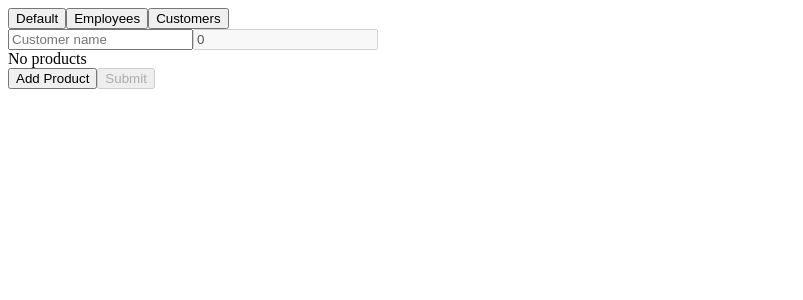
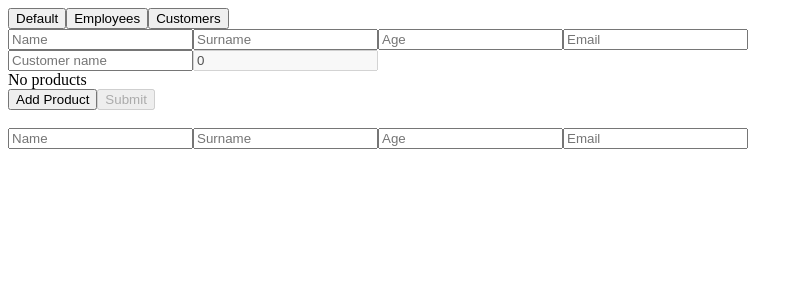
Before and after one commit to mpiccinnonode/ng-training, an Angular app: page /products in a window 1280 px wide. Shown: the top 300 px of the page, without its empty margins (0-803 px from the left). Built offline with nearby package versions, Linux system fonts and the light colour scheme.

Commit message:
reusable form

```diff
--- a/src/app/products/multiple-products-form/models/products-form.model.ts
+++ b/src/app/products/multiple-products-form/models/products-form.model.ts
@@ -1,7 +1,9 @@
-import { FormArray, FormControl } from '@angular/forms';
+import { FormArray, FormControl, FormGroup } from '@angular/forms';
+import { PersonForm } from '../../../../shared/person-form/models/person-form.model';
 
 export interface ProductsForm {
   customerName: FormControl<string | null>;
   customerAge: FormControl<number | null>;
+  customerData: FormGroup<PersonForm>;
   productNames: FormArray<FormControl<string | null>>;
 }
--- a/src/app/products/multiple-products-form/multiple-products-form.component.html
+++ b/src/app/products/multiple-products-form/multiple-products-form.component.html
@@ -1,4 +1,5 @@
 <form [formGroup]="form">
+  <app-person-form [form]="customerDataSubForm"></app-person-form>
   <input type="text" formControlName="customerName" placeholder="Customer name">
   <input type="number" formControlName="customerAge" placeholder="Customer age">
   <div formArrayName="productNames">
@@ -13,3 +14,5 @@
   <button (click)="addProductName()">Add Product</button>
   <button [disabled]="form.invalid" (click)="submitForm()">Submit</button>
 </form>
+<br>
+<app-person-form [form]="personForm"></app-person-form>
--- a/src/app/products/multiple-products-form/multiple-products-form.component.ts
+++ b/src/app/products/multiple-products-form/multiple-products-form.component.ts
@@ -9,23 +9,27 @@ import {
 } from '@angular/forms';
 import { takeUntilDestroyed } from '@angular/core/rxjs-interop';
 import { ProductsForm } from './models/products-form.model';
+import { PersonForm } from '../../../shared/person-form/models/person-form.model';
+import { PersonFormStore } from '../../../shared/person-form/store/person-form.store';
+import { PersonFormComponent } from '../../../shared/person-form/person-form.component';
 
 @Component({
   selector: 'app-multiple-products-form',
   standalone: true,
-  imports: [ReactiveFormsModule],
+  imports: [ReactiveFormsModule, PersonFormComponent],
   templateUrl: './multiple-products-form.component.html',
   styleUrl: './multiple-products-form.component.scss',
 })
 export class MultipleProductsFormComponent implements OnInit {
   // nome cliente
   // array nomi prodotti
-
+  personForm!: FormGroup<PersonForm>;
   private _form!: FormGroup;
 
   constructor(
     private fb: FormBuilder,
     private destroyRef: DestroyRef,
+    private personFormStore: PersonFormStore,
   ) {}
 
   get form(): FormGroup<ProductsForm> {
@@ -40,6 +44,10 @@ export class MultipleProductsFormComponent implements OnInit {
     return this._form.get('productNames') as FormArray;
   }
 
+  get customerDataSubForm(): FormGroup<PersonForm> {
+    return this._form.get('customerData') as FormGroup<PersonForm>;
+  }
+
   get customerNameControl(): FormControl {
     return this._form.get('customerName') as FormControl;
   }
@@ -49,10 +57,12 @@ export class MultipleProductsFormComponent implements OnInit {
   }
 
   ngOnInit(): void {
+    this.personForm = this.personFormStore.initPersonForm();
     this.form = this.fb.group<ProductsForm>({
       customerName: this.fb.control<string>('', Validators.required),
       customerAge: this.fb.control<number>({ value: 0, disabled: true }), // attivo solo se customerName valorizzato
       productNames: this.fb.array<FormControl<string | null>>([]),
+      customerData: this.personFormStore.initPersonForm(),
     });
     this._manageDependency();
   }
--- /dev/null
+++ b/src/shared/person-form/person-form.component.html
@@ -0,0 +1,6 @@
+<form [formGroup]="form()">
+  <input type="text" formControlName="name" placeholder="Name"/>
+  <input type="text" formControlName="surname" placeholder="Surname"/>
+  <input type="number" formControlName="age" placeholder="Age"/>
+  <input type="text" formControlName="emailAddress" placeholder="Email"/>
+</form>
--- /dev/null
+++ b/src/shared/person-form/person-form.component.ts
@@ -0,0 +1,14 @@
+import {Component, input} from '@angular/core';
+import {FormGroup, ReactiveFormsModule} from "@angular/forms";
+import {PersonForm} from "./models/person-form.model";
+
+@Component({
+  selector: 'app-person-form',
+  standalone: true,
+  imports: [ReactiveFormsModule],
+  templateUrl: './person-form.component.html',
+  styleUrl: './person-form.component.scss',
+})
+export class PersonFormComponent {
+  form = input.required<FormGroup<PersonForm>>();
+}
--- /dev/null
+++ b/src/shared/person-form/store/person-form.store.ts
@@ -0,0 +1,31 @@
+import { Injectable } from '@angular/core';
+import { FormBuilder, FormGroup, Validators } from '@angular/forms';
+import { PersonForm } from '../models/person-form.model';
+
+@Injectable({ providedIn: 'root' })
+export class PersonFormStore {
+  constructor(private fb: FormBuilder) {}
+
+  initPersonForm(
+    value?: FormGroup<PersonForm>['value'],
+  ): FormGroup<PersonForm> {
+    return this.fb.group<PersonForm>({
+      name: this.fb.control<string | null>(
+        value?.name ?? null,
+        Validators.required,
+      ),
+      surname: this.fb.control<string | null>(
+        value?.surname ?? null,
+        Validators.required,
+      ),
+      age: this.fb.control<number | null>(
+        value?.age ?? null,
+        Validators.required,
+      ),
+      emailAddress: this.fb.control<string | null>(
+        value?.emailAddress ?? null,
+        [Validators.required, Validators.email],
+      ),
+    });
+  }
+}
```
Also changed, not shown: src/shared/person-form/models/person-form.model.ts (added, +8 -0 lines), src/shared/person-form/person-form.component.scss (added).
